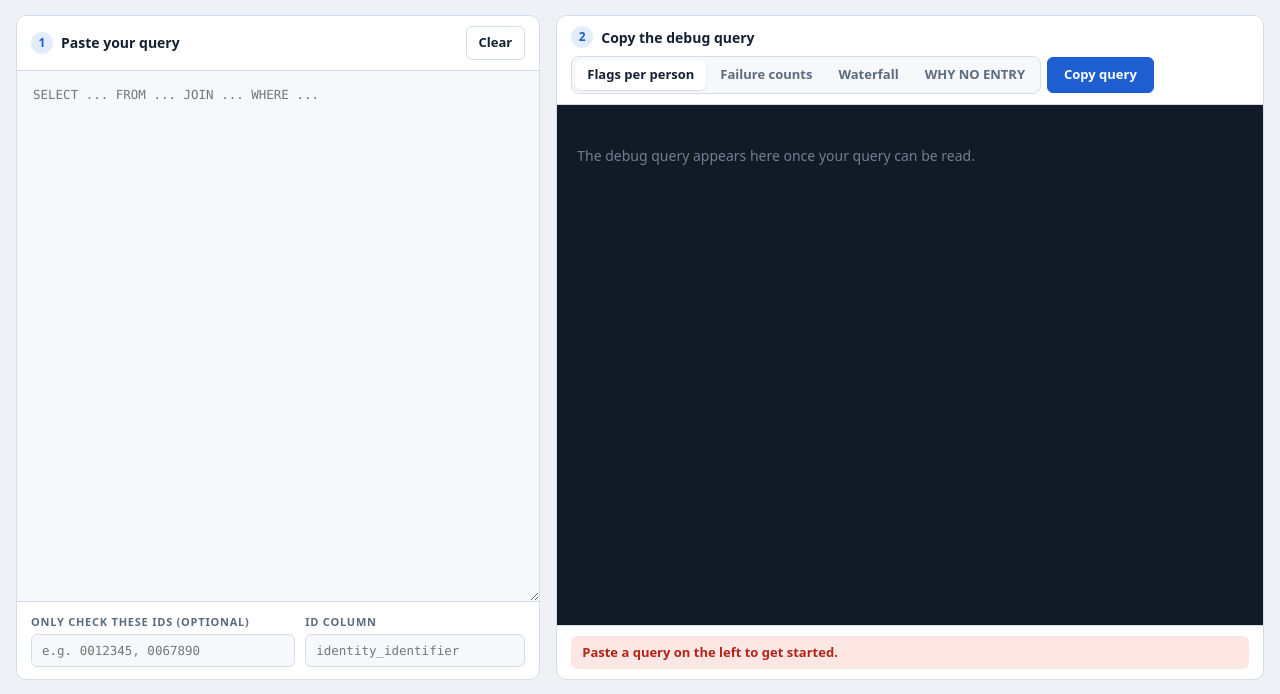
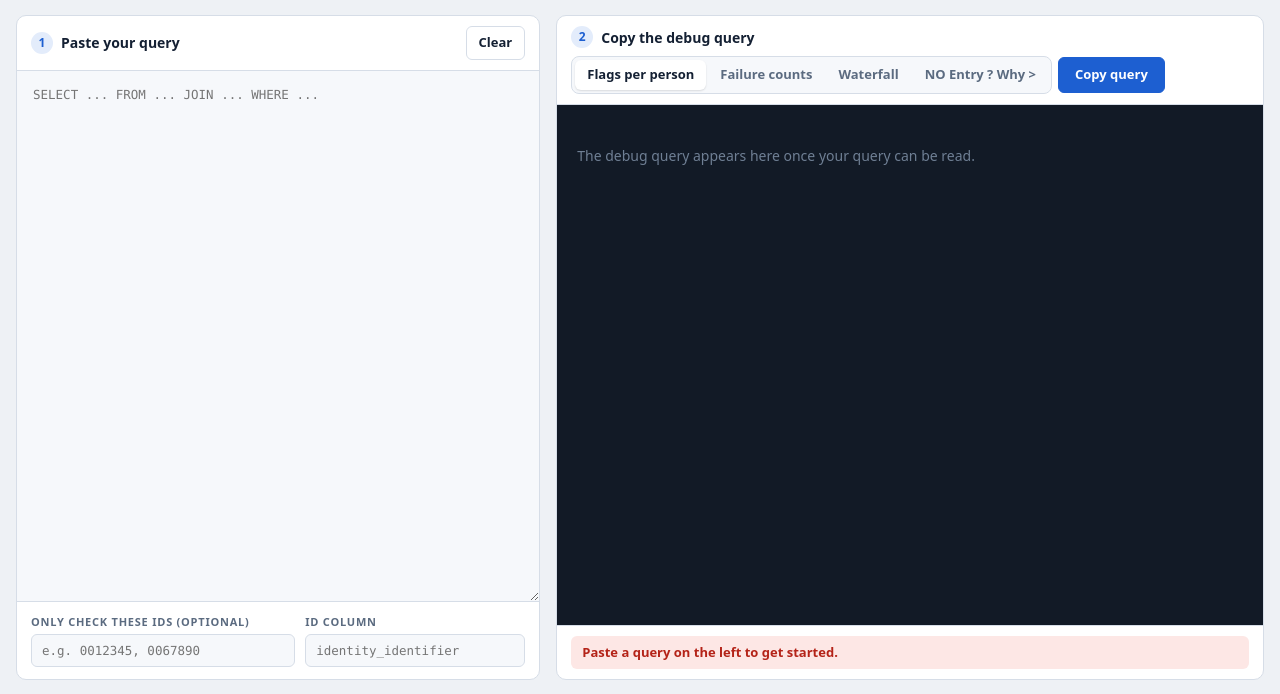
Before and after one commit to nagoorvalishaik/sql-debug, a plain HTML site: page index.html in a window 1280 px wide. Shown: the part 106-800 px from the top of the page. Drawn offline with Linux system fonts and the light colour scheme.

Commit message:
Update index.html

```diff
--- a/index.html
+++ b/index.html
@@ -45,7 +45,7 @@
             <button class="tab" role="tab" id="tabFlags" aria-selected="true" type="button">Flags per person</button>
             <button class="tab" role="tab" id="tabCounts" aria-selected="false" type="button">Failure counts</button>
             <button class="tab" role="tab" id="tabWf" aria-selected="false" type="button">Waterfall</button>
-            <button class="tab" role="tab" id="tabMiss" aria-selected="false" type="button">WHY NO ENTRY</button>
+            <button class="tab" role="tab" id="tabMiss" aria-selected="false" type="button">NO Entry ? Why ></button>
           </div>
           <button class="btn primary" id="copyBtn" type="button">Copy query</button>
         </div>
```
